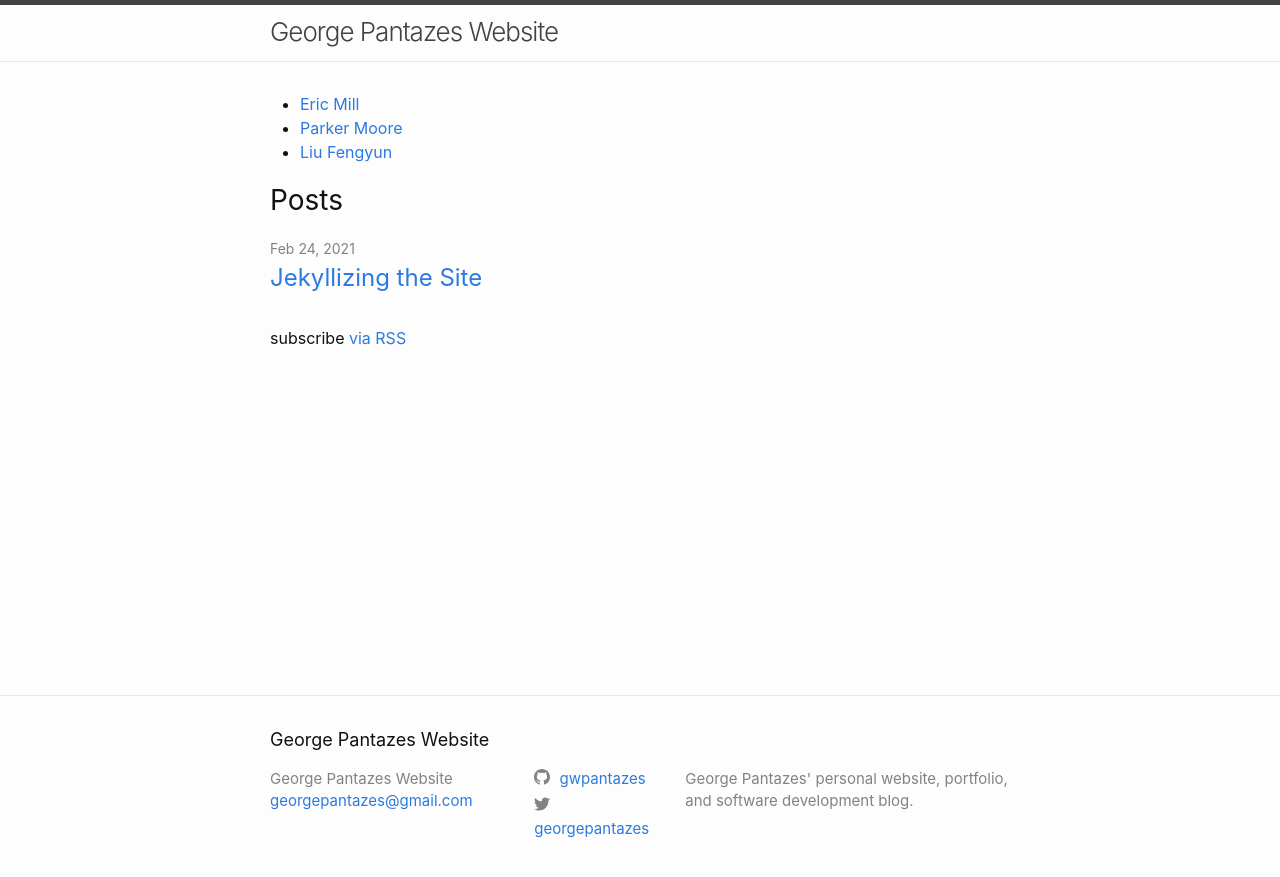
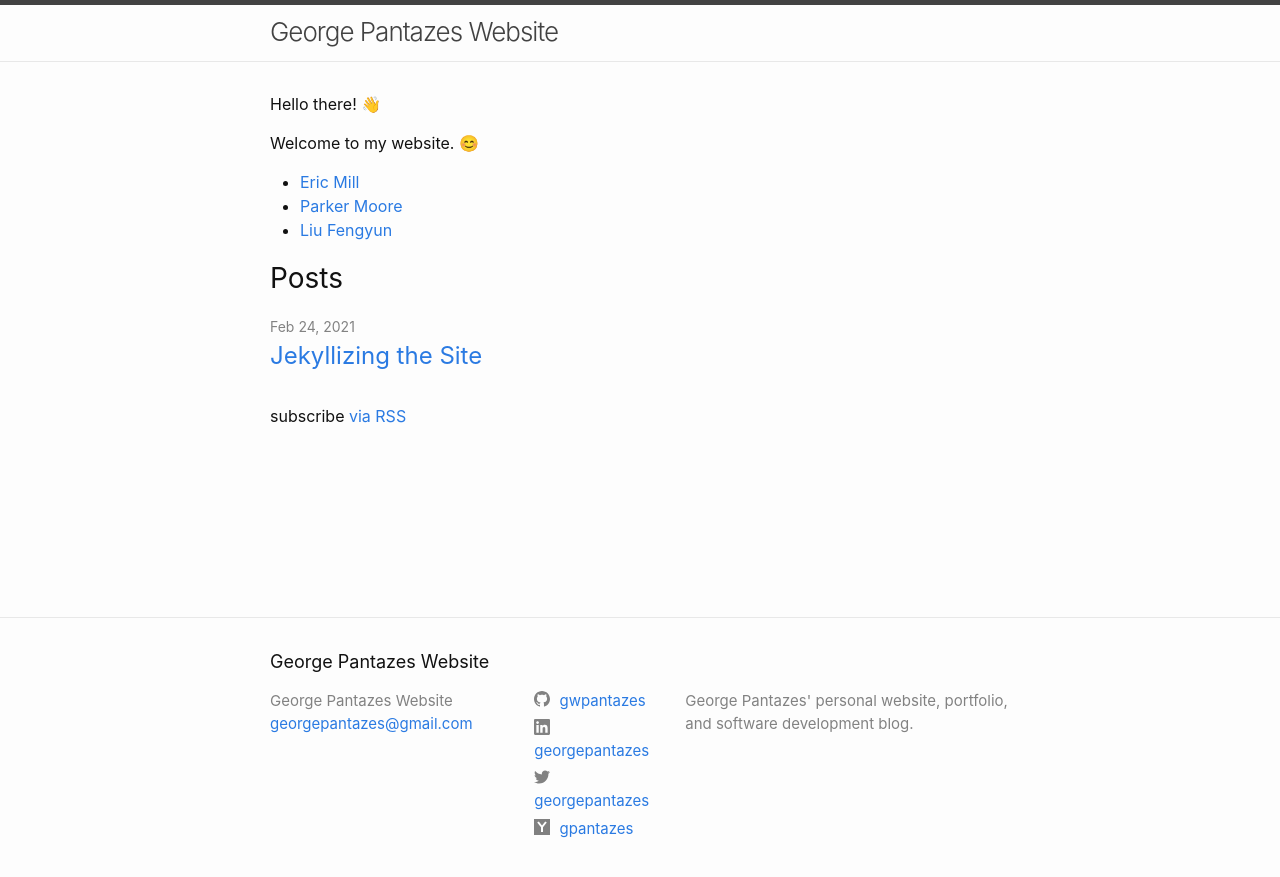
Before and after one commit to gwpantazes/gwpantazes.github.io, a Jekyll site: the page built from site-src/index.md, in a window 1280 px wide. Shown: the top 877 px of the page. Built offline with Jekyll 4.4.1, drawn with Linux system fonts in a browser that asks for light colours.

Commit message:
Add social
Add social info.

Add a hackernews line and a hackernews svg icon.

```diff
--- a/_config.yml
+++ b/_config.yml
@@ -8,6 +8,8 @@ baseurl: "" # the subpath of your site, e.g. /blog
 url: "https://gwpantazes.github.io" # the base hostname & protocol for your site, e.g. http://example.com
 twitter_username: georgepantazes
 github_username:  gwpantazes
+hackernews_username: gpantazes
+linkedin_username: georgepantazes
 
 # Build settings
 source: site-src
--- a/site-src/_includes/social.html
+++ b/site-src/_includes/social.html
@@ -8,6 +8,7 @@
   {%- if site.pinterest_username -%}<li><a href="https://www.pinterest.com/{{ site.pinterest_username| cgi_escape | escape }}"><svg class="svg-icon"><use xlink:href="{{ '/assets/minima-social-icons.svg#pinterest' | relative_url }}"></use></svg> <span class="username">{{ site.pinterest_username| escape }}</span></a></li>{%- endif -%}
   {%- for mst in site.mastodon -%}{%- if mst.username and mst.instance -%}<li><a href="https://{{ mst.instance| cgi_escape | escape}}/@{{mst.username}}"><svg class="svg-icon"><use xlink:href="{{ '/assets/minima-social-icons.svg#mastodon' | relative_url }}"></use></svg> <span class="username">{{ mst.username|escape }}</span></a></li>{%- endif -%}{%- endfor -%}
   {%- if site.twitter_username -%}<li><a href="https://www.twitter.com/{{ site.twitter_username| cgi_escape | escape }}"><svg class="svg-icon"><use xlink:href="{{ '/assets/minima-social-icons.svg#twitter' | relative_url }}"></use></svg> <span class="username">{{ site.twitter_username| escape }}</span></a></li>{%- endif -%}
+  {%- if site.hackernews_username -%}<li><a href="https://news.ycombinator.com/user?id={{ site.hackernews_username| cgi_escape | escape }}"><svg class="svg-icon"><use xlink:href="{{ '/assets/social-icons.svg#hackernews' | relative_url }}"></use></svg> <span class="username">{{ site.hackernews_username| escape }}</span></a></li>{%- endif -%}
   {%- if site.youtube_username -%}<li><a href="https://youtube.com/{{ site.youtube_username| cgi_escape | escape }}"><svg class="svg-icon"><use xlink:href="{{ '/assets/minima-social-icons.svg#youtube' | relative_url }}"></use></svg> <span class="username">{{ site.youtube_username| escape }}</span></a></li>{%- endif -%}
   {%- if site.googleplus_username -%}<li><a href="https://plus.google.com/{{ site.googleplus_username| escape }}"><svg class="svg-icon"><use xlink:href="{{ '/assets/minima-social-icons.svg#googleplus' | relative_url }}"></use></svg> <span class="username">{{ site.googleplus_username| escape }}</span></a></li>{%- endif -%}
   {%- if site.rss -%}<li><a href="{{ 'feed.xml' | relative_url }}"><svg class="svg-icon"><use xlink:href="{{ '/assets/minima-social-icons.svg#rss' | relative_url }}"></use></svg> <span>{{ site.rss | escape }}</span></a></li>{%- endif -%}
--- a/site-src/index.md
+++ b/site-src/index.md
@@ -1,6 +1,10 @@
 ---
 layout: home
 ---
+
+Hello there! 👋
+
+Welcome to my website. 😊
 
 <ul>
 {% for member in site.data.members %}
--- a/site-src/oldhome.html
+++ b/site-src/oldhome.html
@@ -29,10 +29,7 @@
     <hr>
   </nav>
 
-  <main>
-    <p>Hello there 👋</p>
-    <p>Welcome to my website 😊</p>
-  </main>
+
 
   <footer>
     <p>Social Media</p>
```
Also changed, not shown: site-src/_includes/footer.html (+4 -4 lines), site-src/assets/social-icons.svg (added).
